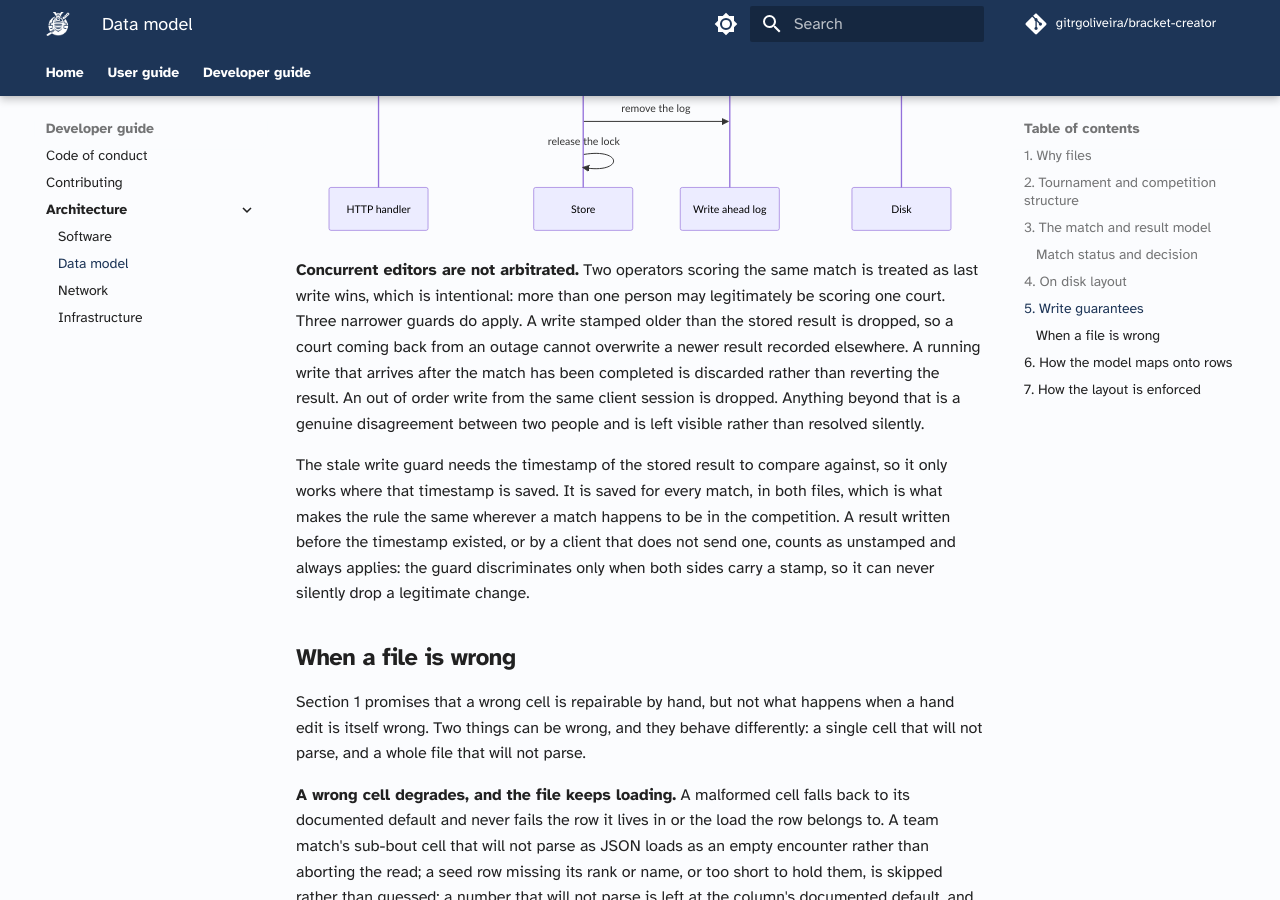
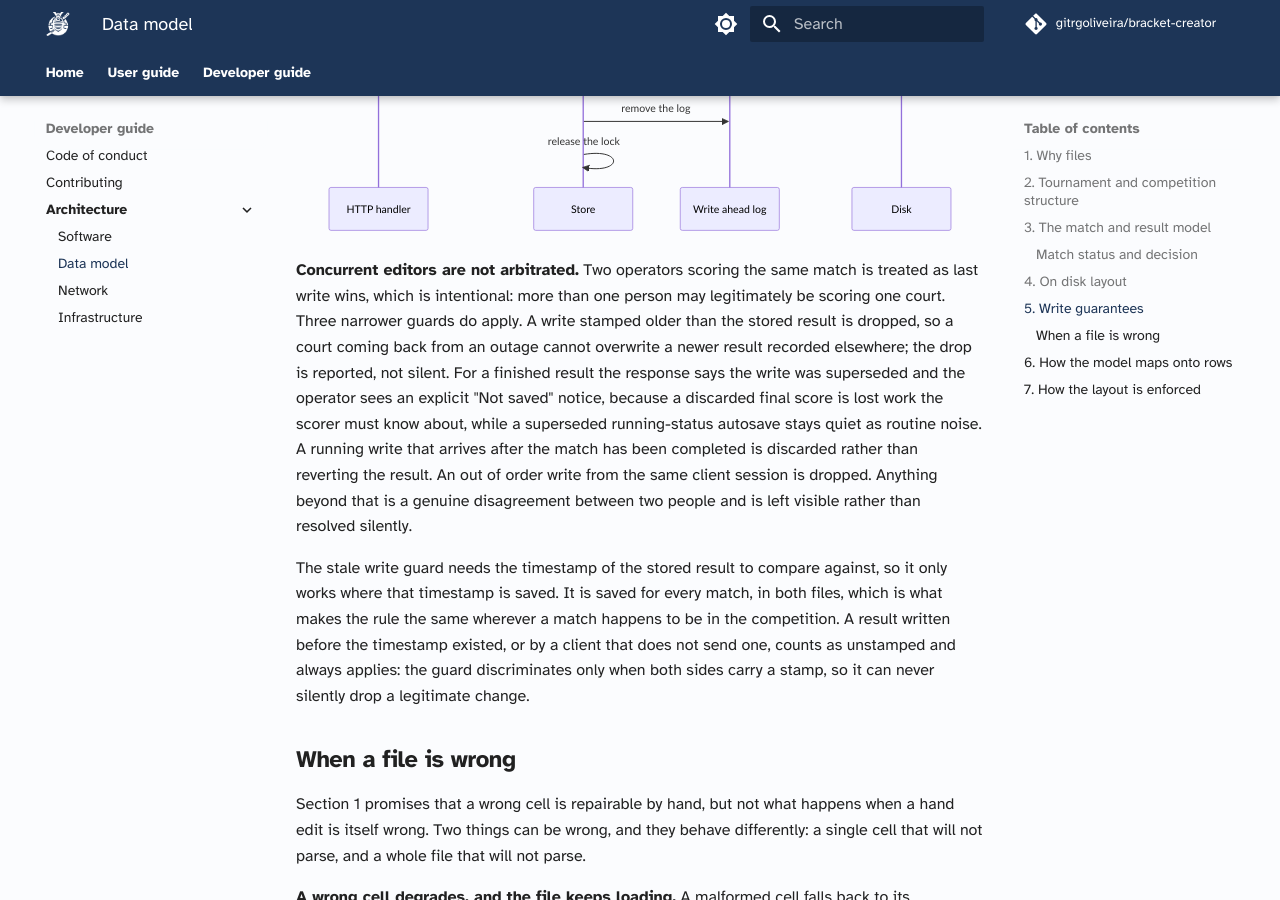
Before and after one commit to gitrgoliveira/bracket-creator, an MkDocs documentation site: the page built from docs/architecture/data-model.md, in a window 1280 px wide and 900 px high, scrolled down 5607 px. Built offline with MkDocs 1.6.1 and Material for MkDocs 9.7.7, drawn with Linux system fonts in a browser that asks for light colours; comment, search, counter and statistics services are not loaded.

Commit message:
docs(bc-lww1): document the superseded-write contract where clients would look
specs/openapi.yaml: the /score 200 gains its third body variant
(SupersededWrite: {"applied": false, "reason": "superseded", ...}) as a
shared schema, and the description no longer claims cross-session
last-write-wins is invisible; /quick-score references the same shape
(unreachable from first-party clients, which never stamp that payload;
documented so a client that ever does is prepared); /override-winner's
200 finally documents the {"applied": bool} body it has returned since
mp-y3nk (pre-existing gap, adjacent fix).

docs/user-guide/court-operators/scoring-a-match.md: the offline
reconcile paragraph now tells the operator the losing court SEES the
loss, and warns against blind re-entry (a fresh entry counts as the
newest change and would overwrite the result that won).

docs/architecture/data-model.md: the stale-write guard paragraph
records that the drop is reported, not silent, and why the
finished-vs-running asymmetry exists.

make docs/build (strict) and docs/check_links.py both pass.

Co-Authored-By: Claude Opus 5 (1M context) <noreply@anthropic.com>

```diff
--- a/docs/architecture/data-model.md
+++ b/docs/architecture/data-model.md
@@ -378,10 +378,13 @@ sequenceDiagram
 as last write wins, which is intentional: more than one person may legitimately be scoring
 one court. Three narrower guards do apply. A write stamped older than the stored result is
 dropped, so a court coming back from an outage cannot overwrite a newer result recorded
-elsewhere. A running write that arrives after the match has been completed is discarded
-rather than reverting the result. An out of order write from the same client session is
-dropped. Anything beyond that is a genuine disagreement between two people and is left
-visible rather than resolved silently.
+elsewhere; the drop is reported, not silent. For a finished result the response says the
+write was superseded and the operator sees an explicit "Not saved" notice, because a
+discarded final score is lost work the scorer must know about, while a superseded
+running-status autosave stays quiet as routine noise. A running write that arrives after
+the match has been completed is discarded rather than reverting the result. An out of
+order write from the same client session is dropped. Anything beyond that is a genuine
+disagreement between two people and is left visible rather than resolved silently.
 
 The stale write guard needs the timestamp of the stored result to compare against, so it
 only works where that timestamp is saved. It is saved for every match, in both files, which
```
Also changed, not shown: docs/user-guide/court-operators/scoring-a-match.md (+1 -1 lines), 1 other file.
